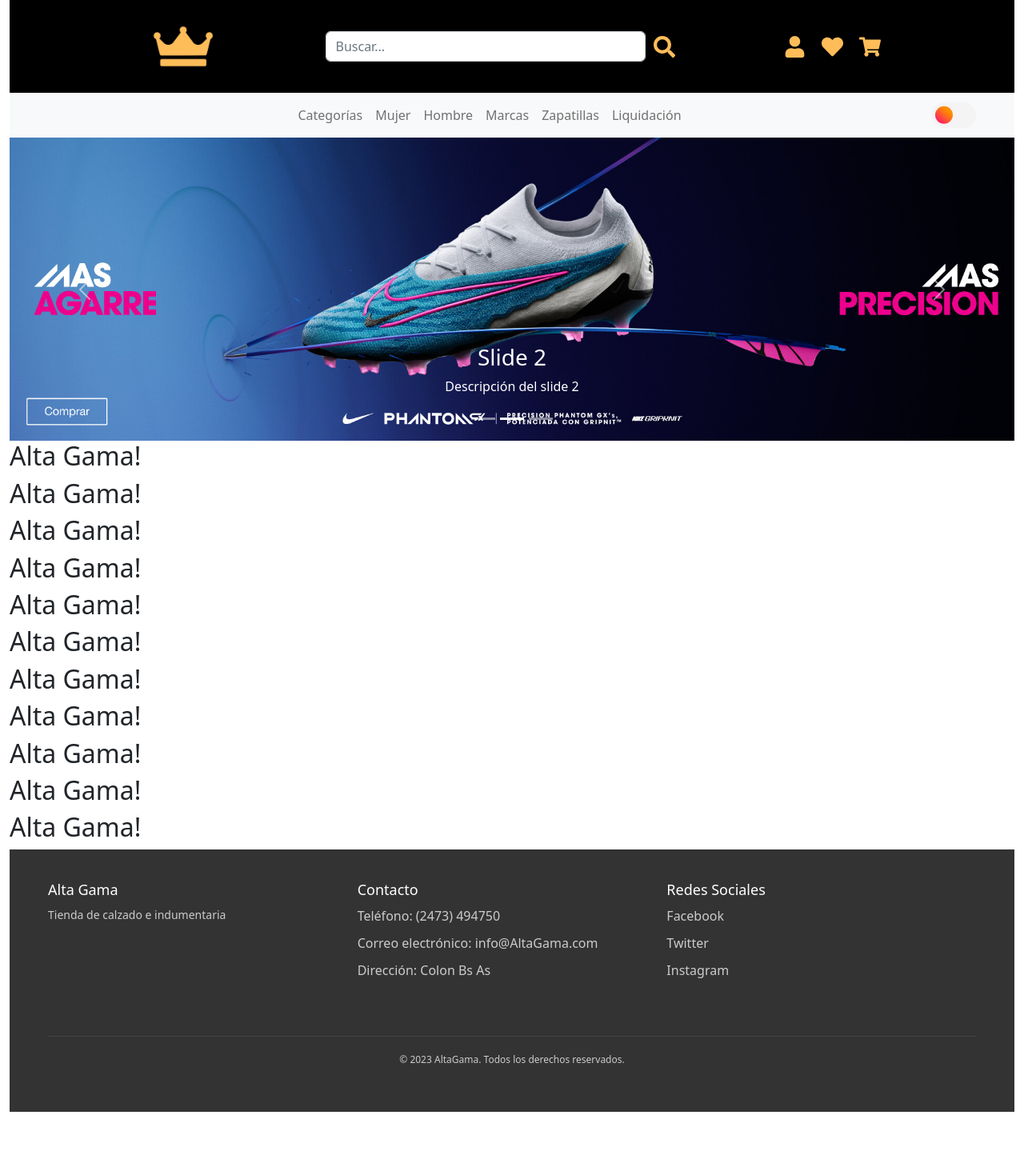
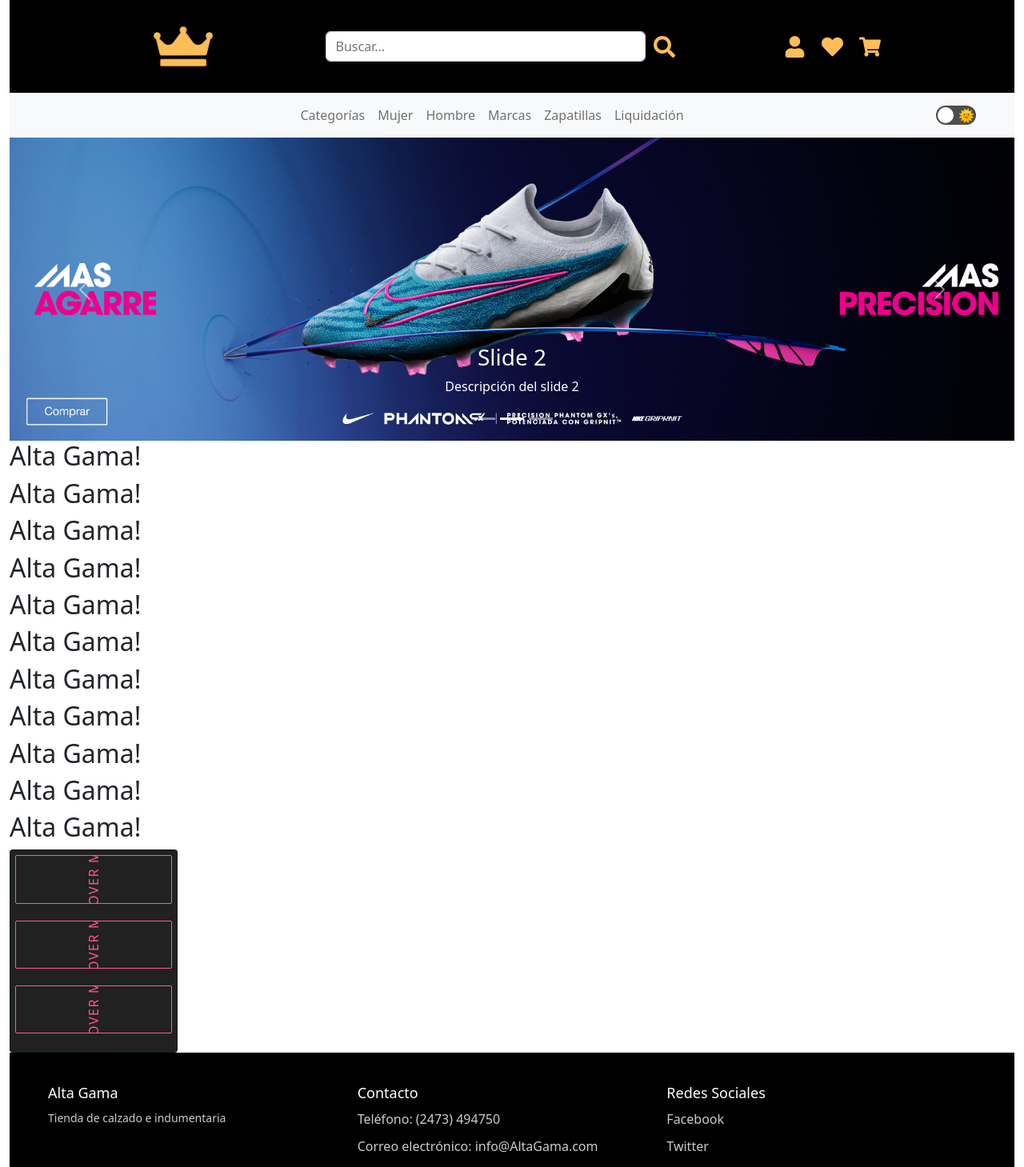
Before and after one commit to FacuZanin/react-workshop, a React (Vite) app: page / in a window 1280 px wide. Shown: the top 1459 px of the page at 80% size. Before the commit the page ends 1390 px from the top, so only its background shows below. Built offline with nearby package versions, Linux system fonts and the light colour scheme; a small style sheet from the web is missing.

Commit message:
hover en nav + section empezando

```diff
--- a/index.html
+++ b/index.html
@@ -2,7 +2,7 @@
 <html lang="en">
   <head>
     <meta charset="UTF-8" />
-    <link rel="icon" type="image/svg+xml" href="/vite.svg" />
+    <link rel="icon" type="image/svg+xml" href="./src/components/images/Corona.jpeg" />
     <meta name="viewport" content="width=device-width, initial-scale=1.0" />
     <title>Alta Gama</title>
     <link
--- a/src/App.jsx
+++ b/src/App.jsx
@@ -5,7 +5,7 @@
 import 'bootstrap/dist/css/bootstrap.min.css';
 import MyCarousel from "./components/MyCarousel";
 import Footer from "./components/Footer";
-
+import Section from "./components/Section"
 
 function App() {
   return (
@@ -37,6 +37,7 @@
           <ItemListContainer greeting="Alta Gama!" />
           <ItemListContainer greeting="Alta Gama!" />
           <ItemListContainer greeting="Alta Gama!" />
+          <Section/>
         </div>
         <div className="col-md-3">
           {/* Contenido secundario */}
--- a/src/components/Footer.css
+++ b/src/components/Footer.css
@@ -1,5 +1,5 @@
 .footer {
-    background-color: #333;
+    background-color: black;
     color: #fff;
     padding: 40px 0;
   }
--- a/src/components/Footer.jsx
+++ b/src/components/Footer.jsx
@@ -16,6 +16,7 @@
               <li><a href="#">Teléfono: (2473) 494750</a></li>
               <li><a href="#">Correo electrónico: info@AltaGama.com</a></li>
               <li><a href="#">Dirección: Colon Bs As </a></li>
+              <li><a href="#">Enviar CV </a></li>
             </ul>
           </div>
           <div className="footer-section">
@@ -28,7 +29,7 @@
           </div>
         </div>
         <div className="footer-bottom">
-          <p className="footer-text">&copy; {new Date().getFullYear()} AltaGama. Todos los derechos reservados.</p>
+          <p className="footer-text">&copy; {new Date().getFullYear()} AltaGama. Todos los derechos reservados. Las fotos contenidas en este site, el logotipo y las marcas son propiedad de www.altagama.com.ar y/o de sus respectivos titulares. Está prohibida la reproducción total o parcial, sin la expresa autorización de la administradora de la tienda virtual.</p>
         </div>
       </div>
     </footer>
--- a/src/components/Navbigator.css
+++ b/src/components/Navbigator.css
@@ -1,7 +1,38 @@
 .navbar {
     display: inline-block;
+    border-bottom: none;
+    box-shadow: none;
+    transition: background-color 0.3s ease-in-out;
+    width: 100%;
   }
 
-  .navbar {
+  .navbar-nav .dropdown:hover .dropdown-menu {
+    display: block;
+  }
+
+  .no-caret::after {
+    display: none !important;
+  }
+
+  navbar:hover {
+    background-color: #fff;
+  }
+
+  .navbar-nav .nav-item .nav-link {
+    position: relative;
+  }
+
+  .navbar-nav .nav-item .nav-link::before {
+    content: '';
+    position: absolute;
+    bottom: 0;
+    left: 0;
+    width: 0;
+    height: 2px;
+    background-color: #000;
+    transition: width 0.3s ease-in-out;
+  }
+
+  .navbar-nav .nav-item .nav-link:hover::before {
     width: 100%;
   }
--- a/src/components/Navbigator.jsx
+++ b/src/components/Navbigator.jsx
@@ -4,13 +4,44 @@
 
 const Navbigator = () => {
   return (
-    <div className='sticky-top'>
-      <nav className="navbar navbar-expand-lg navbar-light bg-light ">
+    <div className="sticky-top">
+      <nav className="navbar navbar-expand-lg navbar-light bg-light">
         <div className="container">
           <div className="d-flex justify-content-center w-100">
             <ul className="navbar-nav">
-              <li className="nav-item">
-                <a className="nav-link" href="#">Categorías</a>
+              <li className="nav-item dropdown">
+                <a
+                  className="nav-link dropdown-toggle no-caret"
+                  href="#"
+                  id="navbarDropdown"
+                  role="button"
+                  data-bs-toggle="dropdown"
+                  aria-expanded="false"
+                >
+                  Categorías
+                </a>
+                <ul className="dropdown-menu" aria-labelledby="navbarDropdown">
+                  <li>
+                    <a className="dropdown-item" href="#">
+                      Urbanas
+                    </a>
+                  </li>
+                  <li>
+                    <a className="dropdown-item" href="#">
+                      Deportivas
+                    </a>
+                  </li>
+                  <li>
+                    <a className="dropdown-item" href="#">
+                      Basquet
+                    </a>
+                  </li>
+                  <li>
+                    <a className="dropdown-item" href="#">
+                      Futbol
+                    </a>
+                  </li>
+                </ul>
               </li>
               <li className="nav-item">
                 <a className="nav-link" href="#">Mujer</a>
--- /dev/null
+++ b/src/components/Section.css
@@ -0,0 +1,60 @@
+.card {
+    width: 210px;
+    height: 254px;
+    border-radius: 4px;
+    background: #212121;
+    display: -webkit-box;
+    display: -ms-flexbox;
+    display: flex;
+    gap: 5px;
+    padding: .4em;
+  }
+
+  .card p {
+    height: 100%;
+    -webkit-box-flex: 1;
+        -ms-flex: 1;
+            flex: 1;
+    overflow: hidden;
+    cursor: pointer;
+    border-radius: 2px;
+    -webkit-transition: all .5s;
+    transition: all .5s;
+    background: #212121;
+    border: 1px solid #ff5a91;
+    display: -webkit-box;
+    display: -ms-flexbox;
+    display: flex;
+    -webkit-box-pack: center;
+        -ms-flex-pack: center;
+            justify-content: center;
+    -webkit-box-align: center;
+        -ms-flex-align: center;
+            align-items: center;
+  }
+
+  .card p:hover {
+    -webkit-box-flex: 4;
+        -ms-flex: 4;
+            flex: 4;
+  }
+
+  .card p span {
+    min-width: 14em;
+    padding: .5em;
+    text-align: center;
+    -webkit-transform: rotate(-90deg);
+        -ms-transform: rotate(-90deg);
+            transform: rotate(-90deg);
+    -webkit-transition: all .5s;
+    transition: all .5s;
+    text-transform: uppercase;
+    color: #ff568e;
+    letter-spacing: .1em;
+  }
+
+  .card p:hover span {
+    -webkit-transform: rotate(0);
+        -ms-transform: rotate(0);
+            transform: rotate(0);
+  }
--- /dev/null
+++ b/src/components/Section.jsx
@@ -0,0 +1,14 @@
+import React from 'react';
+import './Section.css'
+
+function Section() {
+  return (
+    <div className="card">
+      <p><span>HOVER ME</span></p>
+      <p><span>HOVER ME</span></p>
+      <p><span>HOVER ME</span></p>
+    </div>
+  );
+}
+
+export default Section;
--- a/src/components/Switch.css
+++ b/src/components/Switch.css
@@ -1,58 +1,66 @@
-/* The switch - the box around the slider */
-.switch {
-  display: block;
-  --width-of-switch: 3.5em;
-  --height-of-switch: 2em;
-  /* size of sliding icon -- sun and moon */
-  --size-of-icon: 1.4em;
-  /* it is like a inline-padding of switch */
-  --slider-offset: 0.3em;
-  position: relative;
-  width: var(--width-of-switch);
-  height: var(--height-of-switch);
+.switch input {
+  display: none;
 }
 
-/* Hide default HTML checkbox */
-.switch input {
-  opacity: 0;
-  width: 0;
-  height: 0;
+.switch {
+  box-sizing: border-box;
+  display: flex;
+  align-items: center;
+  width: 50px;
+  height: 24px;
+  background: #4d4d4d;
+  border-radius: 100px;
+  padding: 0 2px;
+  transition: .3s;
+  cursor: pointer;
+  position: relative;
 }
 
-/* The slider */
 .slider {
-  position: absolute;
-  cursor: pointer;
-  top: 0;
-  left: 0;
-  right: 0;
-  bottom: 0;
-  background-color: #f4f4f5;
-  transition: .4s;
-  border-radius: 30px;
+  display: flex;
+  align-items: center;
+  width: 20px;
+  height: 20px;
+  background: white;
+  border-radius: 100px;
+  transition: .3s;
+  border: 1px solid transparent;
+  z-index: 1000;
 }
 
-.slider:before {
+.icon {
+  display: block;
   position: absolute;
-  content: "";
-  height: var(--size-of-icon,1.4em);
-  width: var(--size-of-icon,1.4em);
-  border-radius: 20px;
-  left: var(--slider-offset,0.3em);
-  top: 50%;
-  transform: translateY(-50%);
-  background: linear-gradient(40deg,#ff0080,#ff8c00 70%);
-  ;
- transition: .4s;
+  transition: .3s;
 }
 
-input:checked + .slider {
-  background-color: #303136;
+.sun {
+  right: 2px;
+  opacity: 1;
 }
 
-input:checked + .slider:before {
-  left: calc(100% - (var(--size-of-icon,1.4em) + var(--slider-offset,0.3em)));
-  background: #303136;
-  /* change the value of second inset in box-shadow to change the angle and direction of the moon  */
-  box-shadow: inset -3px -2px 5px -2px #8983f7, inset -10px -4px 0 0 #a3dafb;
+.moon {
+  left: 2px;
+  opacity: 0;
 }
+
+.switch:hover .slider, .switch:focus .slider {
+  border: 1px solid #4d4d4d;
+  box-shadow: 0 0 2px 3px #86d46b;
+}
+
+.switch:active .slider {
+  box-shadow: 0 0 5px 5px #86d46b;
+}
+
+.switch input:checked+.slider {
+  transform: translateX(26px);
+}
+
+.switch input:checked~.moon {
+  opacity: 1;
+}
+
+.switch input:checked~.sun {
+  opacity: 0;
+}
--- a/src/components/Switch.jsx
+++ b/src/components/Switch.jsx
@@ -3,11 +3,12 @@
 
 const Switch = () => {
   return (
-    <label className="switch">
+    <label tabIndex="0" className="switch">
       <input type="checkbox" />
       <span className="slider"></span>
+      <span className="icon sun">🌞</span>
+      <span className="icon moon">🌜</span>
     </label>
   );
-};
-
+}
 export default Switch;
```
